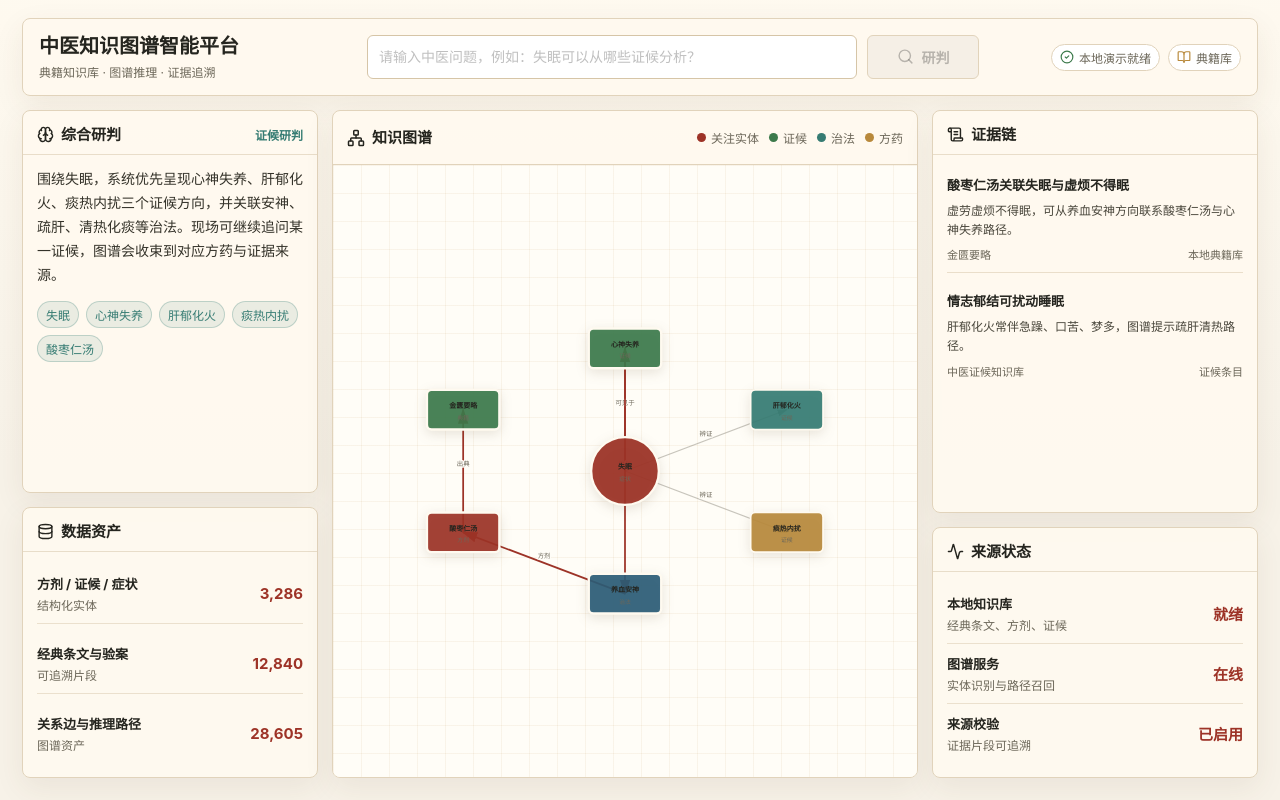
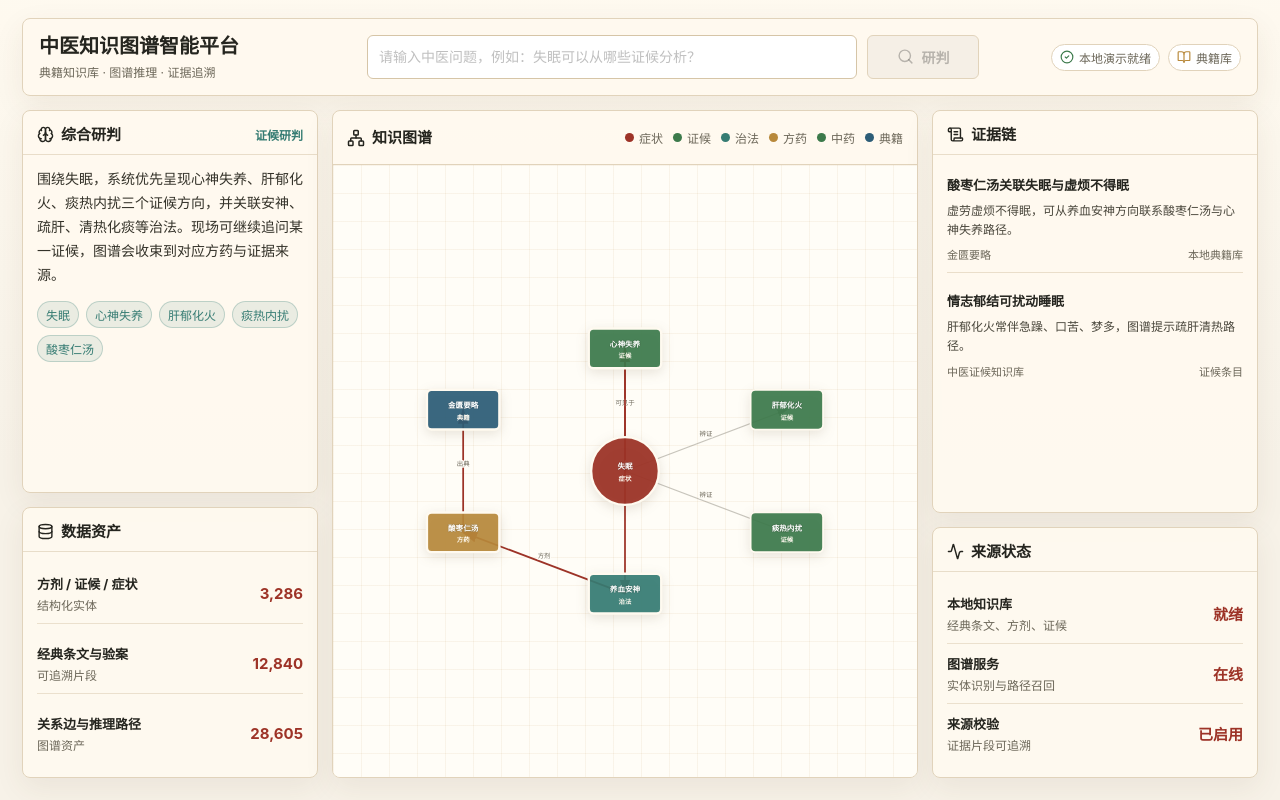
Before and after one commit to Jane-o-O-o-O/zhongyi-graph, a React (Vite) app in the folder frontend/: page / in a window 1280 px wide. Built offline with nearby package versions, Linux system fonts and the light colour scheme.

Commit message:
fix: stabilize graph semantic styling

```diff
--- a/frontend/src/components/GraphCanvas.tsx
+++ b/frontend/src/components/GraphCanvas.tsx
@@ -11,13 +11,53 @@ type GraphCanvasProps = {
 type LayoutNode = GraphNode & {
   x: number;
   y: number;
+  meta: NodeLabelMeta;
+};
+
+type NodeLabelMeta = {
+  display: string;
   color: string;
 };
 
-const palette = [colors.cinnabar, colors.herb, colors.teal, colors.gold, colors.blueInk];
+const fallbackMeta: NodeLabelMeta = {
+  display: '实体',
+  color: colors.mutedInk,
+};
+
+const nodeLabelMeta = new Map<string, NodeLabelMeta>([
+  ['Symptom', { display: '症状', color: colors.cinnabar }],
+  ['症状', { display: '症状', color: colors.cinnabar }],
+  ['Syndrome', { display: '证候', color: colors.herb }],
+  ['证候', { display: '证候', color: colors.herb }],
+  ['Treatment', { display: '治法', color: colors.teal }],
+  ['治法', { display: '治法', color: colors.teal }],
+  ['Formula', { display: '方药', color: colors.gold }],
+  ['Prescription', { display: '方药', color: colors.gold }],
+  ['方剂', { display: '方药', color: colors.gold }],
+  ['方药', { display: '方药', color: colors.gold }],
+  ['Herb', { display: '中药', color: colors.herb }],
+  ['中药', { display: '中药', color: colors.herb }],
+  ['Indication', { display: '主治', color: colors.blueInk }],
+  ['适应证', { display: '主治', color: colors.blueInk }],
+  ['TextSource', { display: '典籍', color: colors.blueInk }],
+  ['典籍', { display: '典籍', color: colors.blueInk }],
+]);
+
+const legendItems = [
+  nodeLabelMeta.get('Symptom')!,
+  nodeLabelMeta.get('Syndrome')!,
+  nodeLabelMeta.get('Treatment')!,
+  nodeLabelMeta.get('Formula')!,
+  nodeLabelMeta.get('Herb')!,
+  nodeLabelMeta.get('TextSource')!,
+];
 
 function truncate(label: string, maxLength = 9) {
   return label.length > maxLength ? `${label.slice(0, maxLength)}...` : label;
+}
+
+function getNodeMeta(label: string): NodeLabelMeta {
+  return nodeLabelMeta.get(label) ?? fallbackMeta;
 }
 
 function layoutNodes(nodes: GraphNode[]): LayoutNode[] {
@@ -30,7 +70,7 @@ function layoutNodes(nodes: GraphNode[]): LayoutNode[] {
     ...center,
     x: 500,
     y: 295,
-    color: palette[0],
+    meta: getNodeMeta(center.label),
   };
 
   const radiusX = 320;
@@ -41,7 +81,7 @@ function layoutNodes(nodes: GraphNode[]): LayoutNode[] {
       ...node,
       x: 500 + Math.cos(angle) * radiusX,
       y: 295 + Math.sin(angle) * radiusY,
-      color: palette[(index + 1) % palette.length],
+      meta: getNodeMeta(node.label),
     };
   });
 
@@ -61,22 +101,12 @@ export function GraphCanvas({ nodes, edges, highlightedPath = [] }: GraphCanvasP
           知识图谱
         </h2>
         <div className="legend-row" aria-label="图例">
-          <span className="legend-item">
-            <i className="legend-dot" style={{ background: colors.cinnabar }} />
-            关注实体
-          </span>
-          <span className="legend-item">
-            <i className="legend-dot" style={{ background: colors.herb }} />
-            证候
-          </span>
-          <span className="legend-item">
-            <i className="legend-dot" style={{ background: colors.teal }} />
-            治法
-          </span>
-          <span className="legend-item">
-            <i className="legend-dot" style={{ background: colors.gold }} />
-            方药
-          </span>
+          {legendItems.map((item) => (
+            <span className="legend-item" key={item.display}>
+              <i className="legend-dot" style={{ background: item.color }} />
+              {item.display}
+            </span>
+          ))}
         </div>
       </div>
       <div className="graph-stage">
@@ -127,7 +157,7 @@ export function GraphCanvas({ nodes, edges, highlightedPath = [] }: GraphCanvasP
                     cx={node.x}
                     cy={node.y}
                     r="58"
-                    fill={node.color}
+                    fill={node.meta.color}
                     fillOpacity="0.94"
                     stroke="#fffaf0"
                     strokeWidth="3"
@@ -139,17 +169,17 @@ export function GraphCanvas({ nodes, edges, highlightedPath = [] }: GraphCanvasP
                     width="124"
                     height="68"
                     rx="8"
-                    fill={node.color}
+                    fill={node.meta.color}
                     fillOpacity="0.92"
                     stroke="#fffaf0"
                     strokeWidth="3"
                   />
                 )}
-                <text className="node-label" x={node.x} y={node.y - 3} fill="#ffffff">
+                <text className="node-label" x={node.x} y={node.y - 3}>
                   {truncate(node.name || node.label, isCenter ? 8 : 7)}
                 </text>
-                <text className="node-desc" x={node.x} y={node.y + 17} fill="#fffaf0">
-                  {truncate(node.label, isCenter ? 8 : 7)}
+                <text className="node-desc" x={node.x} y={node.y + 17}>
+                  {node.meta.display}
                 </text>
               </g>
             );
--- a/frontend/src/theme/app.css
+++ b/frontend/src/theme/app.css
@@ -281,16 +281,21 @@ textarea {
 }
 
 .node-label {
-  fill: #25251f;
-  font-size: 12px;
-  font-weight: 700;
+  fill: #ffffff;
+  font-size: 13px;
+  font-weight: 750;
   text-anchor: middle;
   pointer-events: none;
+  paint-order: stroke;
+  stroke: rgba(37, 37, 31, 0.18);
+  stroke-width: 2px;
+  stroke-linejoin: round;
 }
 
 .node-desc {
-  fill: #6c6759;
-  font-size: 10px;
+  fill: #fffaf0;
+  font-size: 11px;
+  font-weight: 650;
   text-anchor: middle;
   pointer-events: none;
 }
@@ -368,6 +373,22 @@ textarea {
   font-size: 11px;
 }
 
+.evidence-meta span {
+  min-width: 0;
+  overflow: hidden;
+  text-overflow: ellipsis;
+  white-space: nowrap;
+}
+
+.evidence-meta span:first-child {
+  flex: 1;
+}
+
+.evidence-meta span:last-child {
+  max-width: 42%;
+  text-align: right;
+}
+
 .empty-state {
   margin: 0;
   color: #6c6759;
```
Also changed, not shown: 1 other file (tests, documents, lock files or other folders).
